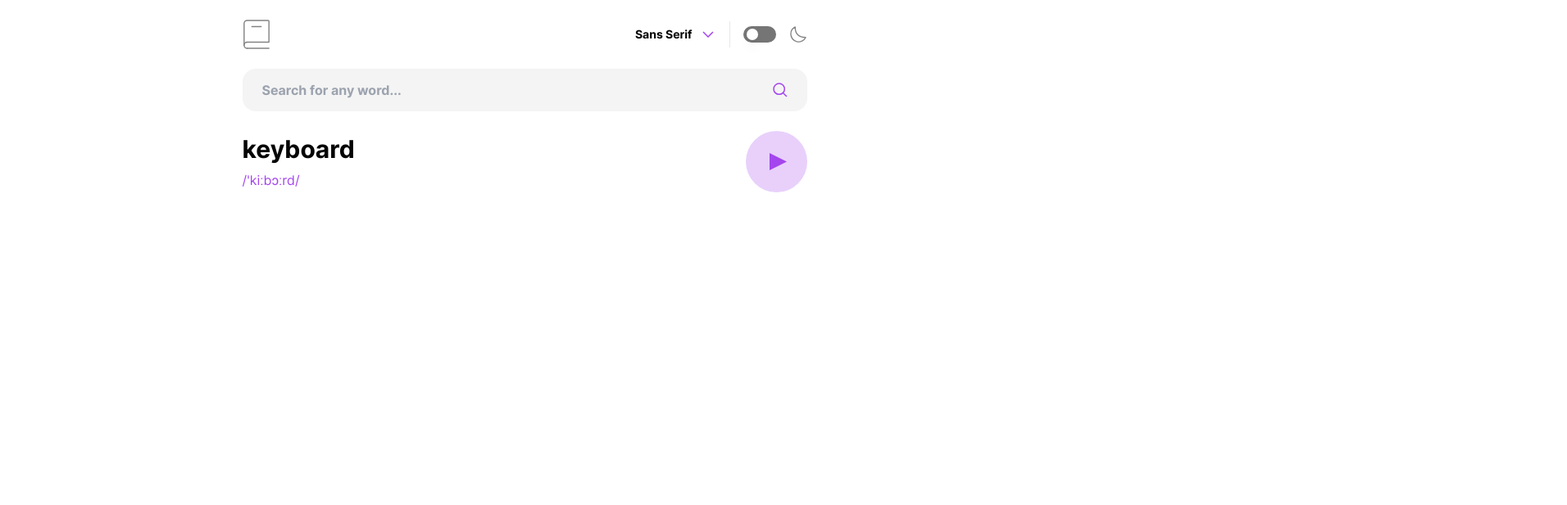
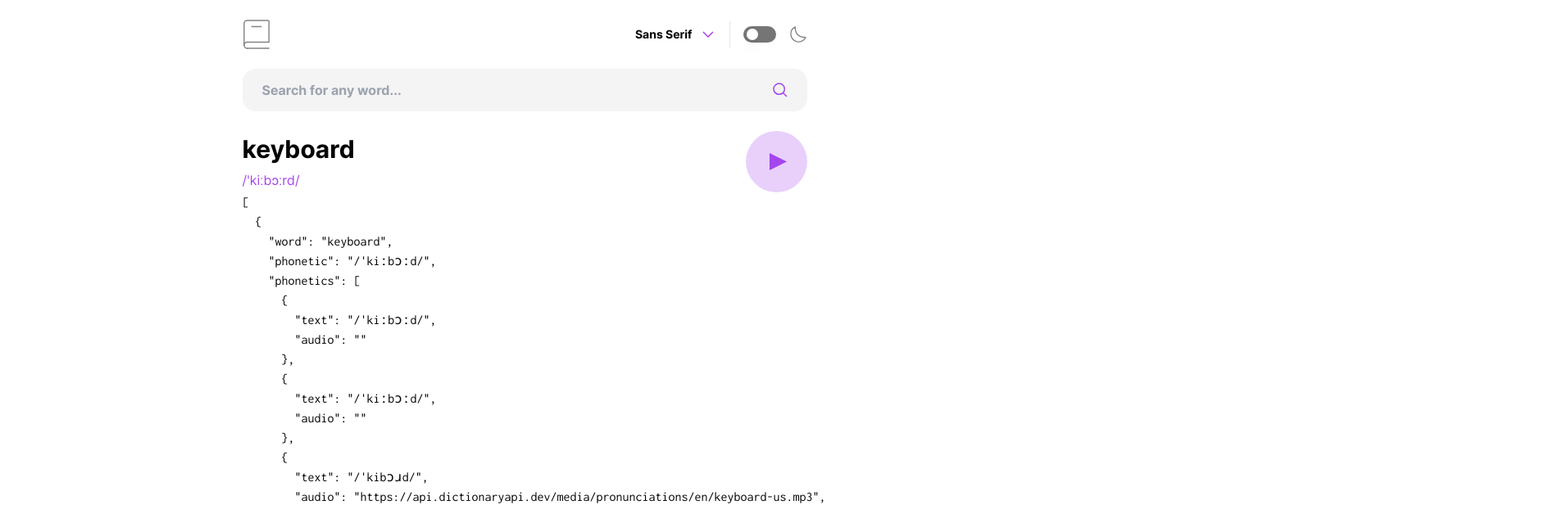
Before and after one commit to davidinoa/dictionary-web-app, a React (Vite) app: page / in a window 1280 px wide. Shown: the top 617 px of the page at 82% size, 1912 px wide, since content can reach past the window. Built offline with nearby package versions, Linux system fonts and the light colour scheme.

Commit message:
Extend AirBnB ESLint config

```diff
--- a/package.json
+++ b/package.json
@@ -22,7 +22,11 @@
     "@typescript-eslint/parser": "^6.0.0",
     "@vitejs/plugin-react": "^4.0.3",
     "autoprefixer": "^10.4.16",
-    "eslint": "^8.45.0",
+    "eslint": "^8.53.0",
+    "eslint-config-airbnb": "^19.0.4",
+    "eslint-plugin-import": "^2.29.0",
+    "eslint-plugin-jsx-a11y": "^6.8.0",
+    "eslint-plugin-react": "^7.33.2",
     "eslint-plugin-react-hooks": "^4.6.0",
     "eslint-plugin-react-refresh": "^0.4.3",
     "postcss": "^8.4.31",
--- a/src/App.tsx
+++ b/src/App.tsx
@@ -1,4 +1,5 @@
 import Header from './Header'
+import Meanings from './Meanings'
 import SearchField from './SearchField'
 import PlayIcon from './assets/images/icon-play.svg?react'
 
@@ -19,6 +20,7 @@ export default function App() {
             <PlayIcon className="[&_*]:transition-all [&_*]:duration-200 [&_circle]:hover:opacity-100 [&_path]:hover:fill-white" />
           </button>
         </section>
+        <Meanings />
       </main>
     </div>
   )
--- /dev/null
+++ b/src/Meanings.tsx
@@ -0,0 +1,75 @@
+const data = [
+  {
+    word: 'keyboard',
+    phonetic: '/ˈkiːbɔːd/',
+    phonetics: [
+      {
+        text: '/ˈkiːbɔːd/',
+        audio: '',
+      },
+      {
+        text: '/ˈkiːbɔːd/',
+        audio: '',
+      },
+      {
+        text: '/ˈkibɔɹd/',
+        audio:
+          'https://api.dictionaryapi.dev/media/pronunciations/en/keyboard-us.mp3',
+        sourceUrl: 'https://commons.wikimedia.org/w/index.php?curid=1755168',
+        license: {
+          name: 'BY-SA 3.0',
+          url: 'https://creativecommons.org/licenses/by-sa/3.0',
+        },
+      },
+    ],
+    meanings: [
+      {
+        partOfSpeech: 'noun',
+        definitions: [
+          {
+            definition:
+              '(etc.) A set of keys used to operate a typewriter, computer etc.',
+            synonyms: [],
+            antonyms: [],
+          },
+          {
+            definition:
+              'A component of many instruments including the piano, organ, and harpsichord consisting of usually black and white keys that cause different tones to be produced when struck.',
+            synonyms: [],
+            antonyms: [],
+          },
+          {
+            definition:
+              'A device with keys of a musical keyboard, used to control electronic sound-producing devices which may be built into or separate from the keyboard device.',
+            synonyms: [],
+            antonyms: [],
+          },
+        ],
+        synonyms: ['electronic keyboard'],
+        antonyms: [],
+      },
+      {
+        partOfSpeech: 'verb',
+        definitions: [
+          {
+            definition: 'To type on a computer keyboard.',
+            synonyms: [],
+            antonyms: [],
+            example: 'Keyboarding is the part of this job I hate the most.',
+          },
+        ],
+        synonyms: [],
+        antonyms: [],
+      },
+    ],
+    license: {
+      name: 'CC BY-SA 3.0',
+      url: 'https://creativecommons.org/licenses/by-sa/3.0',
+    },
+    sourceUrls: ['https://en.wiktionary.org/wiki/keyboard'],
+  },
+]
+
+export default function Meanings() {
+  return <pre>{JSON.stringify(data, null, 2)}</pre>
+}
```
Also changed, not shown: .eslintrc.cjs, 1 other file (tests, documents, lock files or other folders).
